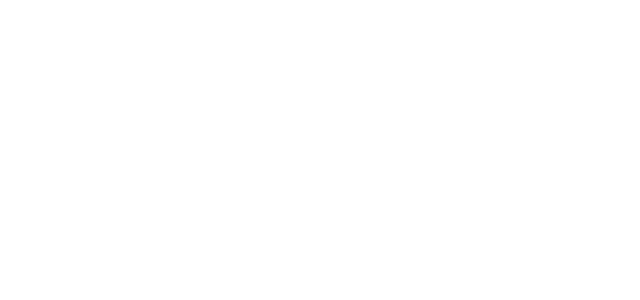
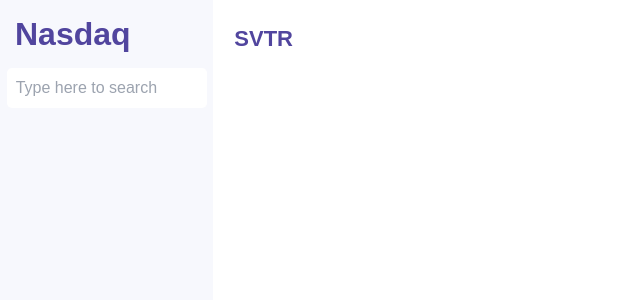
Before and after one commit to kennedybabu/stock-app, a React (Create React App) app: page / in a window 1280 px wide. Shown: the top 300 px of the page, without its empty margins (0-640 px from the left). Built offline with nearby package versions, Linux system fonts and the light colour scheme.

Commit message:
feature:style the graph component, install poppins font

```diff
--- a/src/App.js
+++ b/src/App.js
@@ -1,8 +1,11 @@
+import Graph from "./components/Graph";
+import Sidebar from "./components/Sidebar";
 
 function App() {
   return (
-    <div>
-
+    <div className="flex h-screen">
+      <Sidebar />
+      <Graph />
     </div>
   );
 }
--- /dev/null
+++ b/src/components/Graph.jsx
@@ -0,0 +1,21 @@
+import React from 'react'
+
+const Graph = () => {
+  return (
+    <div className='w-full'>
+        {/* container */}
+
+        <div className='w-full px-[21px] pt-[22px]'>
+            <div className='w-full flex justify-between'>
+                <p className='text-[22px] text-[#51459e] font-[600]'>SVTR</p>
+                <div>
+
+                </div>
+            </div>
+        </div>
+
+    </div>
+  )
+}
+
+export default Graph
--- /dev/null
+++ b/src/components/Sidebar.jsx
@@ -0,0 +1,14 @@
+import React from 'react'
+
+const Sidebar = () => {
+  return (
+    <div className='bg-[#f7f8fd] flex flex-col h-screen w-[256px]'>
+        <p className='text-[32px] text-[#51459e] font-[600] pt-[10px] px-[15px]'>Nasdaq</p>
+        <div className='w-full items-center flex'>
+            <input type="text" name="sidebar-search" placeholder='Type here to search' className='w-[200px] h-[40px] rounded-[5px] mt-[10px] mx-auto pl-[9px]'/>
+        </div>
+    </div>
+  )
+}
+
+export default Sidebar
--- a/src/index.css
+++ b/src/index.css
@@ -1,3 +1,10 @@
 @tailwind base;
 @tailwind components;
 @tailwind utilities;
+
+@import url('https://fonts.googleapis.com/css2?family=Poppins:wght@200;300;600&display=swap');
+
+
+body {
+  font-family: "Poppins", sans-serif;
+}
```
